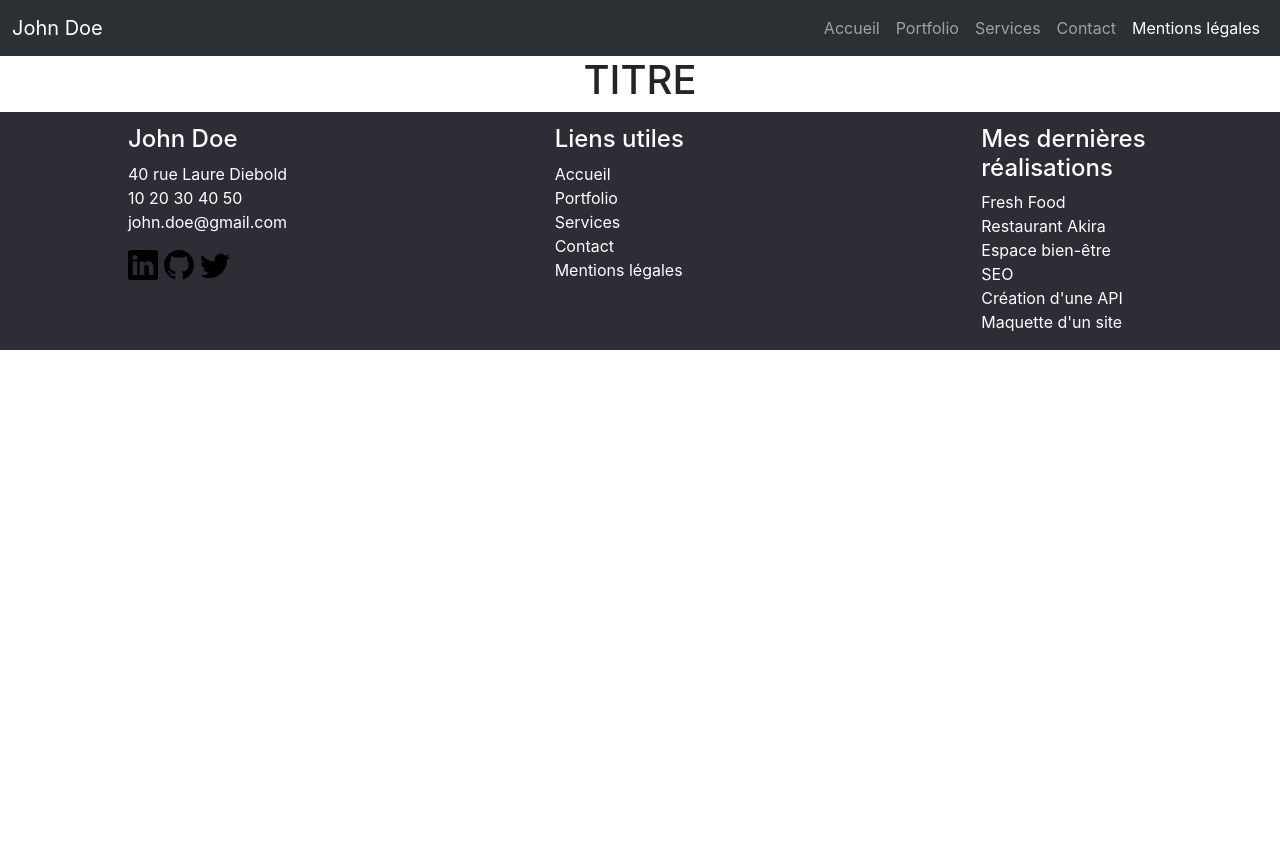
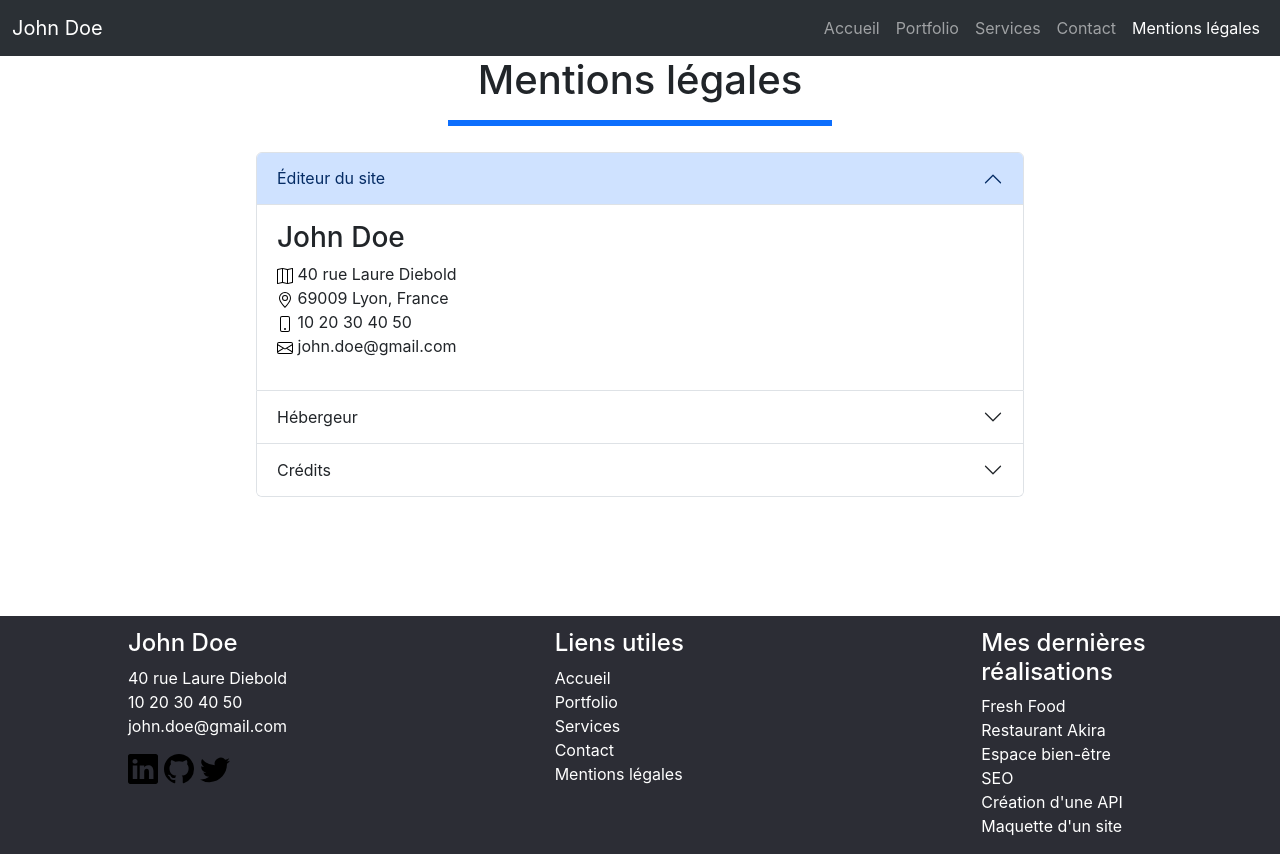
Before and after one commit to Charlotte-82/Regis_Charlotte_CEF_Devoir_5_React, a React (Create React App) app: page /mentions in a window 1280 px wide. Before the commit the page ends 800 px from the top, so only its background shows below. Built offline with nearby package versions, Linux system fonts and the light colour scheme.

Commit message:
complete mentions legales dev session

```diff
--- a/src/assets/css/services.css
+++ /dev/null
@@ -1,3 +0,0 @@
-.custom-icon {
-  color: blue;
-}
--- a/src/index.js
+++ b/src/index.js
@@ -1,6 +1,7 @@
 import React from "react";
 import ReactDOM from "react-dom/client";
 import "bootstrap/dist/css/bootstrap.min.css";
+import "bootstrap/dist/js/bootstrap.bundle.min.js";
 import "./assets/css/index.css";
 import { BrowserRouter } from "react-router-dom";
 import App from "./App";
--- a/src/pages/mentions.js
+++ b/src/pages/mentions.js
@@ -1,9 +1,154 @@
 import React from "react";
+import Geo from "./../assets/img/geo-alt.svg";
+import Tel from "./../assets/img/phone.svg";
+import Mail from "./../assets/img/envelope.svg";
+import Map from "./../assets/img/map.svg";
+import Globe from "./../assets/img/globe.svg";
 
 function Mentions() {
   return (
-    <div>
-      <h1>TITRE</h1>
+    <div style={{ height: "70vh" }}>
+      <h1>Mentions légales</h1>
+      <hr
+        class="border border-primary border-3 opacity-100"
+        style={{ width: "30%", marginBottom: "2%" }}
+      />
+      <div
+        class="accordion"
+        id="accordionExample"
+        style={{
+          width: "60%",
+          display: "flex",
+          flexDirection: "column",
+          justifySelf: "center",
+          marginBottom: "2%",
+        }}
+      >
+        <div class="accordion-item">
+          <h2 class="accordion-header">
+            <button
+              class="accordion-button"
+              type="button"
+              data-bs-toggle="collapse"
+              data-bs-target="#collapseOne"
+              aria-expanded="true"
+              aria-controls="collapseOne"
+            >
+              Éditeur du site
+            </button>
+          </h2>
+          <div
+            id="collapseOne"
+            class="accordion-collapse collapse show"
+            data-bs-parent="#accordionExample"
+          >
+            <div class="accordion-body">
+              <h3 class="text-start">John Doe</h3>
+              <p className="mb-0">
+                <img src={Map} alt="icône de carte routière" id="Map" /> 40 rue
+                Laure Diebold
+              </p>
+              <p className="mb-0">
+                <img
+                  src={Geo}
+                  alt="icône d'emplacement géographique"
+                  id="Geo"
+                />{" "}
+                69009 Lyon, France
+              </p>
+              <p className="mb-0">
+                <img src={Tel} alt="icône de smartphone" id="Tel" /> 10 20 30 40
+                50
+              </p>
+              <p>
+                <img src={Mail} alt="icône d'enveloppe" id="Mail" />{" "}
+                john.doe@gmail.com
+              </p>
+            </div>
+          </div>
+        </div>
+        <div class="accordion-item">
+          <h2 class="accordion-header">
+            <button
+              class="accordion-button collapsed"
+              type="button"
+              data-bs-toggle="collapse"
+              data-bs-target="#collapseTwo"
+              aria-expanded="false"
+              aria-controls="collapseTwo"
+            >
+              Hébergeur
+            </button>
+          </h2>
+          <div
+            id="collapseTwo"
+            class="accordion-collapse collapse"
+            data-bs-parent="#accordionExample"
+          >
+            <div class="accordion-body">
+              <p style={{ fontSize: "xx-large", fontWeight: "600" }}>
+                alwaysdata
+              </p>
+              <p>91 Rue du Faubourg Saint-Honoré, 75008 Paris</p>
+
+              <div className="lienHebergeur">
+                <p class="texte-start">
+                  <a href="www.alwaysdata.com">
+                    <img
+                      src={Globe}
+                      alt="icône de globe terrestre"
+                      style={{ paddingRight: "1%" }}
+                    />
+                    www.alwaysdata.com
+                  </a>
+                </p>
+              </div>
+            </div>
+          </div>
+        </div>
+        <div class="accordion-item">
+          <h2 class="accordion-header">
+            <button
+              class="accordion-button collapsed"
+              type="button"
+              data-bs-toggle="collapse"
+              data-bs-target="#collapseThree"
+              aria-expanded="false"
+              aria-controls="collapseThree"
+            >
+              Crédits
+            </button>
+          </h2>
+          <div
+            id="collapseThree"
+            class="accordion-collapse collapse"
+            data-bs-parent="#accordionExample"
+          >
+            <div class="accordion-body">
+              <p style={{ fontSize: "xx-large", fontWeight: "600" }}>Crédits</p>
+              <p>
+                Ce site a été réalisé par John Doe, étudiant au{" "}
+                <a href="https://www.centre-europeen-formation.fr/landing/multi-marque/?code=1464&utm_source=google&utm_medium=cpc&utm_campaign=TOTAL-REF_PAYANT-Marque_CEF&gad_source=1&gclid=Cj0KCQiA4fi7BhC5ARIsAEV1YiYjxt15BuFIOBUssRM3XbapaztCTJT9WkgBhar2QMEnAmDZkgc6qf8aAtpdEALw_wcB">
+                  Centre Européen de Formation
+                </a>
+                .
+              </p>
+              <p>
+                Les images utilisées sur ce site sont libres de droit et ont été
+                obtenus sur le site de{" "}
+                <a href="https://icons.getbootstrap.com/">Bootstrap</a>.
+              </p>
+              <p>
+                La favicon de ce site a été fournie par{" "}
+                <a href="https://www.flaticon.com/de/kostenlose-icons/john-doe">
+                  Freepik
+                </a>
+                .
+              </p>
+            </div>
+          </div>
+        </div>
+      </div>
     </div>
   );
 }
--- a/src/pages/services.js
+++ b/src/pages/services.js
@@ -1,7 +1,6 @@
 import React from "react";
 import Banner from "./../assets/img/banner.jpg";
 import Brush from "./../assets/img/brush.svg";
-import "./../assets/css/services.css";
 import Code from "./../assets/img/code-slash.svg";
 import Search from "./../assets/img/search.svg";
 
```
Also changed, not shown: src/assets/img/globe.svg (added).
